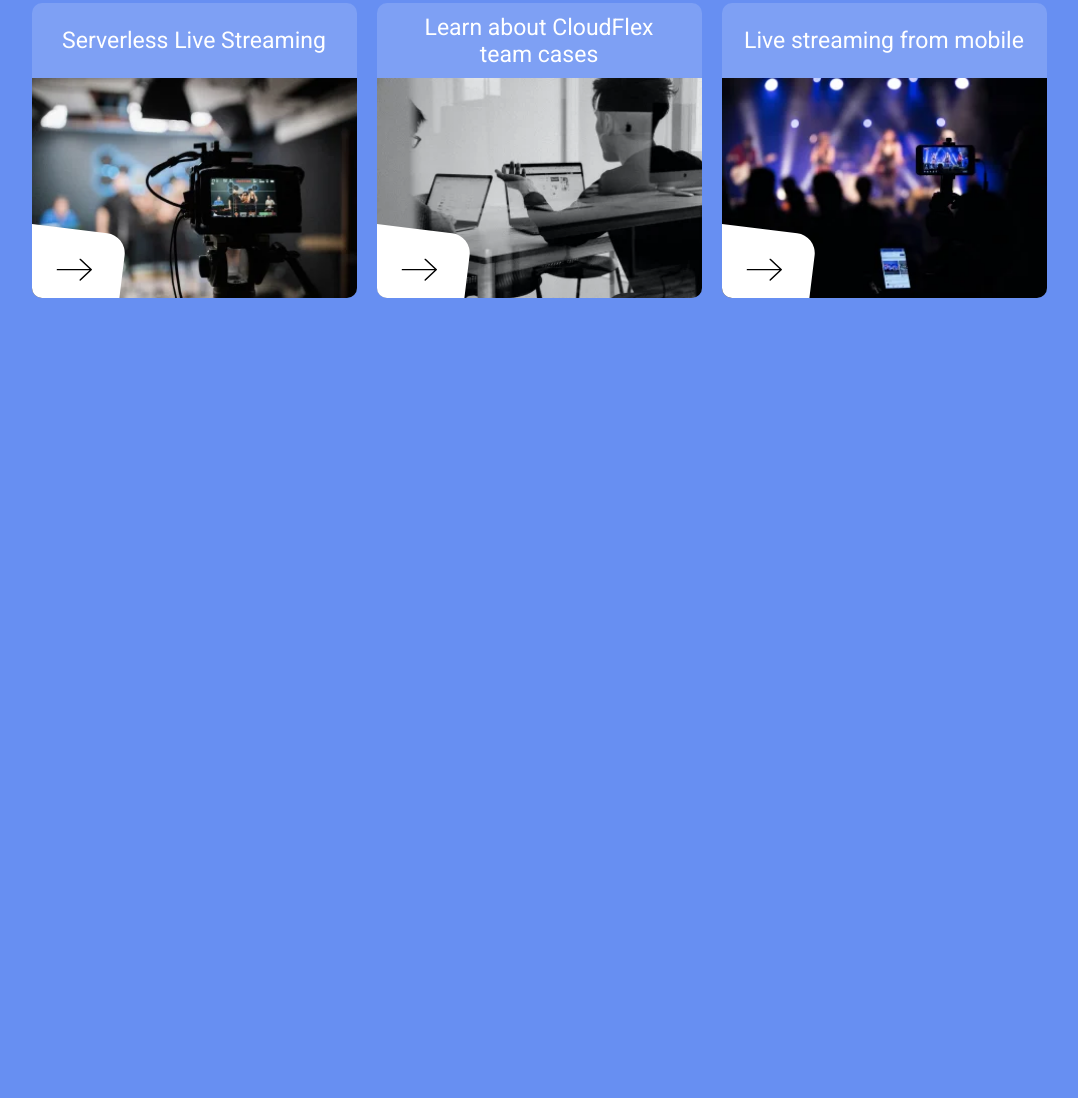
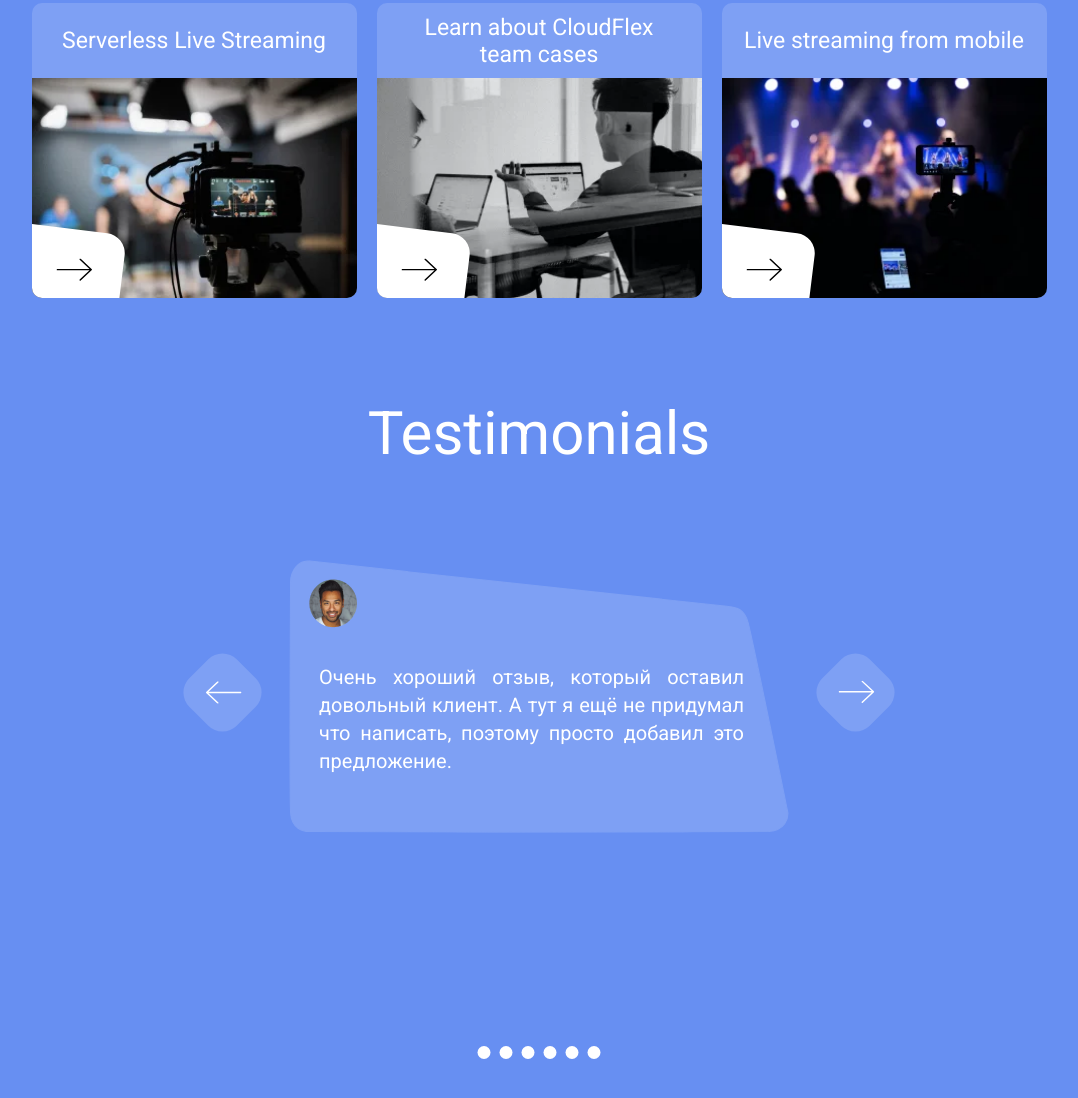
Before and after one commit to gulshat1705/live_streaming, a website: page index.html in a window 1280 px wide. Shown: the part 4126-5224 px from the top of the page, without its empty margins (101-1179 px from the left). Before the commit the page ends 4604 px from the top, so only its background shows below. Drawn offline with nearby package versions, Linux system fonts and the light colour scheme; files that its build step writes are made by us from their sources.

Commit message:
add testimonails section

```diff
--- a/index.html
+++ b/index.html
@@ -23,10 +23,10 @@
 
           <div class="nav__links">
             <ul class="nav__links-list list" aria-label="header nav links">
-              <li class="list__item" aria-label="first link">
+              <li class="list__item">
                 <a href="#" class="list__item-link">about</a>
               </li>
-              <li class="list__item" aria-label="second link">
+              <li class="list__item">
                 <a href="#" class="list__item-link">contact</a>
               </li>
             </ul>
@@ -267,6 +267,54 @@
           </div>
         </div>
       </section>
+
+      <section class="testimonials-section">
+        <div class="container">
+          <div class="testimonials">
+            <h2 class="testimonials__title">Testimonials</h2>
+            <div class="testimonials__slider slider">
+              <figure class="wave-card">
+                <img
+                  src="assets/img/avatar_alpha.png"
+                  alt="avatar"
+                  class="wave-card__avatar"
+                />
+                <blockquote
+                  class="wave-card__quote"
+                  cite="https://happyclient.com"
+                >
+                  <p>
+                    Очень хороший отзыв, который оставил довольный клиент. А тут
+                    я ещё не придумал что написать, поэтому просто добавил это
+                    предложение.
+                  </p>
+                </blockquote>
+              </figure>
+
+              <button class="slider__left-btn">
+                <svg class="slider__left-btn-icon" aria-label="arrow icon">
+                  <use href="assets/sprites.svg#arrow-icon"></use>
+                </svg>
+              </button>
+
+              <button class="slider__right-btn">
+                <svg class="slider__right-btn-icon" aria-label="arrow icon">
+                  <use href="assets/sprites.svg#arrow-icon"></use>
+                </svg>
+              </button>
+
+              <div class="slider__points">
+                <div class="slider__points-item"></div>
+                <div class="slider__points-item"></div>
+                <div class="slider__points-item"></div>
+                <div class="slider__points-item"></div>
+                <div class="slider__points-item"></div>
+                <div class="slider__points-item"></div>
+              </div>
+            </div>
+          </div>
+        </div>
+      </section>
     </main>
   </body>
 </html>
--- a/styles/_about.scss
+++ b/styles/_about.scss
@@ -169,13 +169,14 @@
           }
 
           background: url('../assets/img/cactus_alpha.webp') 90% 100% / 320px
-            contain;
+            contain no-repeat;
         }
 
         @media (max-width: v.$media_sm) {
           height: 500px;
 
-          background: url('../assets/img/cactus_alpha.webp') 99% 100% / 220px;
+          background: url('../assets/img/cactus_alpha.webp') 99% 100% / 220px
+            no-repeat;
           &-title {
             margin: 0;
           }
--- a/styles/_basic.scss
+++ b/styles/_basic.scss
@@ -25,7 +25,8 @@
   list-style: none;
 }
 
-figure {
+figure,
+blockquote {
   margin: 0;
 }
 
--- a/styles/_cards.scss
+++ b/styles/_cards.scss
@@ -109,3 +109,30 @@
     width: 300px;
   }
 }
+
+.wave-card {
+  width: 500px;
+  height: 275px;
+  background: url('../assets/wave_card_bg.svg') center/contain no-repeat;
+  @include m.d-flex(start, start, nowrap, column, 0, 35px);
+
+  &__avatar {
+    margin: 20px 0 0 20px;
+  }
+  &__quote {
+    @include m.font(20px, 400, v.$color-white);
+    margin: 0 45px 0 30px;
+    line-height: 1.4;
+    text-align: justify;
+  }
+
+  @media (max-width: v.$media_md) {
+    width: 330px;
+    row-gap: 15px;
+    background: url('../assets/wave_card_bg.svg') 50% 0 / contain no-repeat;
+
+    &__quote {
+      @include m.font(13px, 400, v.$color-white);
+    }
+  }
+}
--- a/styles/_experience.scss
+++ b/styles/_experience.scss
@@ -2,7 +2,7 @@
 @use 'mixins' as m;
 
 .experience {
-  padding: 180px 0;
+  padding: 180px 0 0 0;
   margin: 0 auto;
   text-align: center;
   @include m.d-flex(start, center, nowrap, column, 0, 90px);
--- a/styles/_importer.scss
+++ b/styles/_importer.scss
@@ -6,3 +6,4 @@
 @forward 'work';
 @forward 'about';
 @forward 'experience';
+@forward 'testimonials';
--- /dev/null
+++ b/styles/_testimonials.scss
@@ -0,0 +1,113 @@
+@use 'variables' as v;
+@use 'mixins' as m;
+@use 'sass:color';
+
+%slider-button {
+  width: 67px;
+  height: 67px;
+  border: none;
+  border-radius: 20px;
+  background-color: color.adjust(v.$color_white, $alpha: -0.85);
+  rotate: z 45deg;
+}
+
+.testimonials {
+  padding: 100px 0 100px 0;
+  margin: 0 auto;
+  @include m.d-flex(start, center, nowrap, column, 0, 90px);
+
+  &__title {
+    @include m.font(60px, 400, v.$color_white);
+
+    @media (max-width: v.$media_md) {
+      font-size: 35px;
+    }
+  }
+
+  .slider {
+    position: relative;
+    height: 500px;
+
+    &__left-btn {
+      @extend %slider-button;
+      @include m.position(absolute, 1, -1, top, left, 100px, -100px);
+
+      &-icon {
+        width: 36px;
+        height: 23px;
+        fill: v.$color_white;
+        rotate: z 135deg;
+      }
+    }
+
+    &__right-btn {
+      @extend %slider-button;
+      @include m.position(absolute, 1, -1, top, right, 100px, -100px);
+
+      &-icon {
+        width: 36px;
+        height: 23px;
+        fill: v.$color_white;
+        rotate: z -45deg;
+      }
+    }
+
+    &__left-btn:hover,
+    &__right-btn:hover {
+      cursor: pointer;
+      box-shadow: inset 0 0 15px 3px rgba(0, 0, 0, 0.15);
+
+      .slider__left-btn-icon,
+      .slider__right-btn-icon {
+        fill: v.$color_black;
+      }
+    }
+
+    &__points {
+      @include m.position(absolute, 1, -1, bottom, left, 0, 50%);
+      @include m.d-flex(start, center, nowrap, row, 9px, 0);
+      translate: -50% 0;
+
+      &-item {
+        width: 13px;
+        height: 13px;
+        border-radius: 50%;
+        background-color: v.$color_white;
+
+        &:hover {
+          cursor: pointer;
+          scale: 0.7;
+          background-color: v.$color_grey;
+        }
+      }
+    }
+
+    @media (max-width: v.$media_md) {
+      height: 300px;
+
+      &__left-btn {
+        top: unset;
+        bottom: 20px;
+        left: 0;
+      }
+      &__right-btn {
+        top: unset;
+        bottom: 20px;
+        right: 0;
+      }
+
+      &__points {
+        bottom: 45px;
+      }
+    }
+
+    @media (max-width: v.$media_min) {
+      &__left-btn {
+        left: 10px;
+      }
+      &__right-btn {
+        right: 10px;
+      }
+    }
+  }
+}
--- a/styles/_variables.scss
+++ b/styles/_variables.scss
@@ -2,6 +2,7 @@
 $color_blue: #678ff2;
 $color_white: #ffffff;
 $color_black: #000000;
+$color_grey: #b4b4b4;
 
 $media_xxl: 1400px;
 $media_xl: 1200px;
```
Also changed, not shown: dist/index.css (added), 2 other files.
